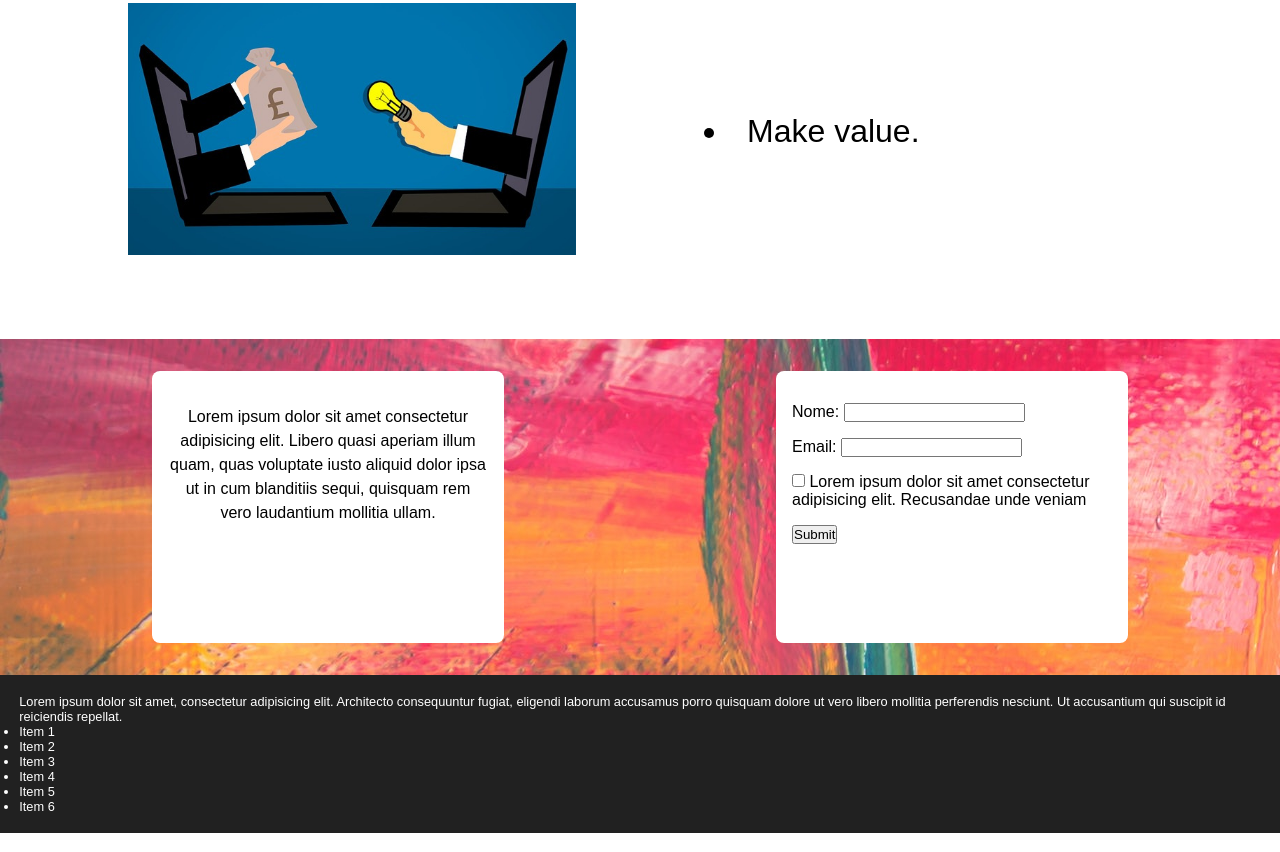
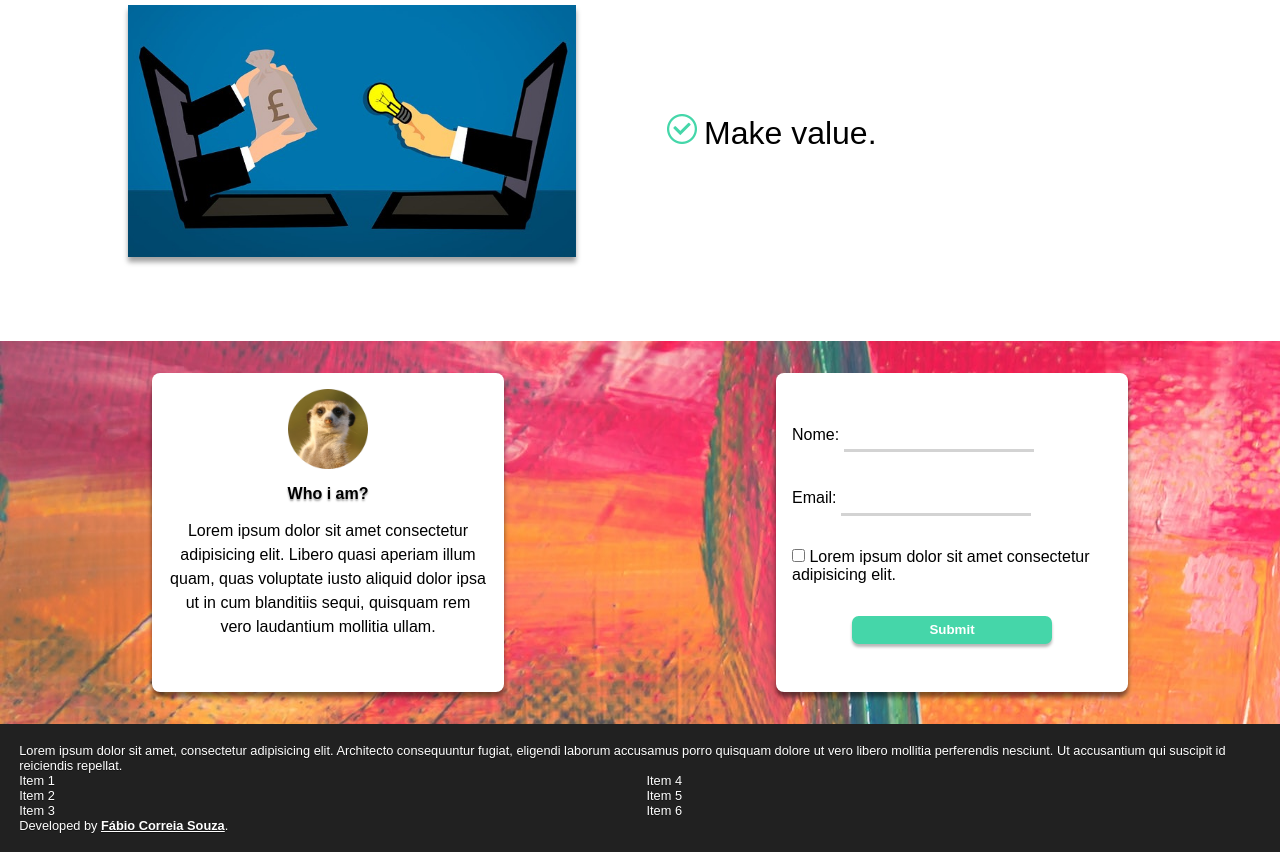
Before and after one commit to fabiocorreiasouza/landing-page, a plain HTML site: page index.html in a window 1280 px wide. Shown: the part 1763-2615 px from the top of the page. Drawn offline with Linux system fonts and the light colour scheme; a web font is replaced by a local one.

Commit message:
Improves CSS

```diff
--- a/index.html
+++ b/index.html
@@ -23,30 +23,33 @@
         </section>
 
         <section class="courses">
-            <div>
-                <img src="images/watercolor-467px.jpg" alt="Woman watercolor portrait.">
+            <article>
+                <img src="images/watercolor-467px.jpg" alt="Woman watercolor portrait">
+                <h2>Watercolor Painting</h2>
                 <p>
                     Lorem ipsum dolor sit amet consectetur adipisicing elit. Quaerat iure ratione ea praesentium vero modi vel aliquid iusto temporibus molestias
                 </p>
-            </div>
-            <div>
+            </article>
+            <article>
                 <img src="images/elephant-480px.jpg" alt="Elephant cartoon">
+                <h2>Cartoon Drawing</h2>
                 <p>
                     Lorem ipsum dolor sit amet consectetur adipisicing elit. Dignissimos eos beatae qui perferendis!
                 </p>
-            </div>
-            <div>
+            </article>
+            <article>
                 <img src="images/tattoo-480px.jpg" alt="Cat tattoo">
+                <h2>Tattoo</h2>
                 <p>
                     Lorem ipsum dolor sit amet consectetur adipisicing elit. Iste recusandae nihil saepe totam et inventore obcaecati quis accusantium minima aut
                 </p>
-            </div>
+            </article>
         </section>
 
         <section class="objectives">
             <div>
-                <img src="images/increase-640px.jpg" alt="">
-                <img src="images/business-idea-640px.jpg" alt="">
+                <img src="images/increase-640px.jpg" alt="A person attracting other">
+                <img src="images/business-idea-640px.jpg" alt="A person trading a creative idea to money">
             </div>
 
             <ul>
@@ -58,7 +61,8 @@
 
         <section class="sign-up">
             <div class="box">
-                <img src="">
+                <img src="images/suricato-400px.jpg">
+                <h2>Who i am?</h2>
                 <p>
                     Lorem ipsum dolor sit amet consectetur adipisicing elit. Libero quasi aperiam illum quam, quas voluptate iusto aliquid dolor ipsa ut in cum blanditiis sequi, quisquam rem vero laudantium mollitia ullam.
                 </p>
@@ -67,15 +71,15 @@
             <form action="#" method="post">
                 <p>
                     <label for="name">Nome:</label>
-                    <input type="text" id="name" class="name">
+                    <input type="text" id="name" class="name" name="name">
                 </p>
                 <p>
                     <label for="email">Email:</label>
-                    <input type="email" id="email" class="email">
+                    <input type="email" id="email" class="email" name="email">
                 </p>
                 <p>
-                    <input type="checkbox" id="term">
-                    <label for="term">Lorem ipsum dolor sit amet consectetur adipisicing elit. Recusandae unde veniam</label>
+                    <input type="checkbox" id="term" name="email">
+                    <label for="term">Lorem ipsum dolor sit amet consectetur adipisicing elit.</label>
                 </p>
                 <p>
                     <button type="submit">Submit</button>
@@ -97,6 +101,8 @@
             <li>Item 5</li>
             <li>Item 6</li>
         </ul>
+
+        <p>Developed by <a href="https://www.linkedin.com/in/fabio-correia-souza/" target="_next">Fábio Correia Souza</a>.</p>
     </footer>
 </body>
 </html>
--- a/styles/style.css
+++ b/styles/style.css
@@ -2,13 +2,47 @@
 
 @charset "UTF-8";
 
+@import url('https://fonts.googleapis.com/css2?family=Fredericka+the+Great&display=swap');
+
 :root {
-    font-family:Arial, Helvetica, sans-serif;
+    --dark: #212121;
+    --lightgreen: #45D6A9;
+    --rightgreen: #01b34b;
+
+    --default-font-family: Arial, Helvetica, sans-serif;
+    --main-title-font: 'Fredericka the Great', cursive;
 }
 
 * {
     margin: 0 auto;
     padding: 0;
+}
+
+body {
+    font-family: var(--default-font-family);
+}
+
+/* TITLES */
+
+h1,
+h2 {
+    text-align: center;
+    color:white;
+    margin-block-end: 1em;
+    text-shadow: 0px 5px 5px rgba(0, 0, 0, 0.705);
+}
+
+h1 > span {
+    display: block;
+    font-family: var(--main-title-font);
+    font-size: 2em;
+}
+
+section.courses h2,
+section.sign-up > .box > h2 {
+    color: black;
+    font-size: 1em;
+    text-shadow: 0px 2px 2px rgba(0, 0, 0, 0.37);
 }
 
 /* HEADER */
@@ -20,20 +54,10 @@ header {
     height: 100vh;
 }
 
-/* TITLES */
-
-h1,
-h2 {
-    text-align: center;
-    color:white;
-    margin-block-end: 1em;;
-}
-
-/* PILOSOPHY */
-/* ------------------------------------------------------------------------------------------------------ */
+/* PHILOSOPHY SECTION */
 
 section.philosophy {
-    background-color: #212121;
+    background-color: var(--dark);
     color: white;
     padding-block: 2em;
     text-align: center;
@@ -41,10 +65,10 @@ section.philosophy {
 
 section.philosophy p {
     max-width: 50em;
+    text-shadow: 0px 1px 0px rgba(0, 0, 0, 0.452);
 }
 
-/* COURSES */
-/* ------------------------------------------------------------------------------------------------------ */
+/* COURSES SECTION */
 
 section.courses {
     display: flex;
@@ -54,25 +78,21 @@ section.courses {
     background-image: url("../images/pexels-daian-gan-1920px.jpg");
 }
 
-section.courses div {
+section.courses > article {
     flex: 1 10em;
     max-width: 15em;
     margin: 0.5em;
     padding: 1em;
-    border-radius: .5em;
+    border-radius: 0.5em;
     background-color: white;
+    box-shadow: 0px 5px 5px rgba(0, 0, 0, 0.51);
 }
 
-section.courses div img {
+section.courses > article > img {
     max-width: 100%;
 }
 
-section.courses div p {
-    margin-top: 2em;
-}
-
-/* OBECTIVES */
-/* ------------------------------------------------------------------------------------------------------ */
+/* OBECTIVES SECTION */
 
 section.objectives {
     display: flex;
@@ -82,7 +102,7 @@ section.objectives {
     flex-wrap: wrap;
 }
 
-section.objectives div,
+section.objectives > div,
 section.objectives ul {
     flex: 1 20em;
     min-width: 20em;
@@ -92,21 +112,21 @@ section.objectives ul {
 section.objectives div > img {
     max-width: 100%;
     margin-block: 1em;
+    box-shadow: 0px 5px 5px rgba(0, 0, 0, 0.37);
 }
 
-section.objectives ul {
-    list-style-position: inside;
+section.objectives > ul {
+    list-style-image: url("../images/check-40px.png");
 
 }
 
-section.objectives ul li {
+section.objectives > ul li {
     margin-block: 3em;
     font-size: 2em;
     line-height: 1.5em;
 }
 
-/* SIGN UP */
-/* ------------------------------------------------------------------------------------------------------ */
+/* SIGN UP SECTION */
 
 section.sign-up {
     display: flex;
@@ -116,8 +136,8 @@ section.sign-up {
     background-image: url("../images/pexels-steve-johnson-1920px.jpg");
 }
 
-section.sign-up .box,
-section.sign-up form {
+section.sign-up > .box,
+section.sign-up > form {
     flex: 1 13em;
     margin: 1em;
     padding: 1em;
@@ -125,7 +145,15 @@ section.sign-up form {
     min-height: 15em;
     background-color: white;
     border-radius: 0.5em;
+    box-shadow: 0px 5px 5px rgba(0, 0, 0, 0.51);
 
+}
+
+section.sign-up > .box > img {
+    display: block;
+    max-width: 5em;
+    margin: auto;
+    margin-block-end: 1em;
 }
 
 section.sign-up .box  p {
@@ -133,16 +161,64 @@ section.sign-up .box  p {
     line-height: 1.5em;
 }
 
-section.sign-up form > * {
-    margin-block: 1em;
+section.sign-up > form > p {
+    margin-block: 2em;
+}
+
+form  input {
+    border: none;
+    border-bottom: 3px solid lightgray;
+    padding: 0.5em;
+}
+
+form input:focus{
+    outline: none;
+    background-color: rgba(211, 211, 211, 0.274);
+}
+
+form button {
+    display: block;
+    margin: auto;
+    background-color: var(--lightgreen);
+    color: white;
+    font-weight:bold;
+    border: none;
+    border-radius: 0.5em;
+    padding: 0.5em;
+    width: 15em;
+    box-shadow: 0px 3px 3px rgba(0, 0, 0, 0.281);
+}
+
+form button:hover {
+    background-color: var(--rightgreen);
+    transition-delay: 0.1s;
+}
+
+form button:active {
+    background-color: var(--lightgreen);
 }
 
 /* FOOTER */
-/* ------------------------------------------------------------------------------------------------------ */
 
 footer {
-    background-color: #212121;
+    background-color: var(--dark);
     color: white;
     padding: 1.5em;
-    font-size: .8em;
+    font-size: 0.8em;
+    text-shadow: 0px 1px 0px rgba(0, 0, 0, 0.452);
+
 }
+
+footer > ul {
+    list-style-type: none;
+    columns: 2;
+}
+
+footer a {
+    color: white;
+    font-weight: bold;
+}
+
+footer a:hover {
+    text-decoration: none;
+}
```
Also changed, not shown: images/640px-Arrows_down_animated.gif (deleted), images/Suricato_perfil_Steam_2020.jpg (added), images/check-40px.png (added), images/hook-1727484_640.png (added), images/suricato-400px.jpg (added).
